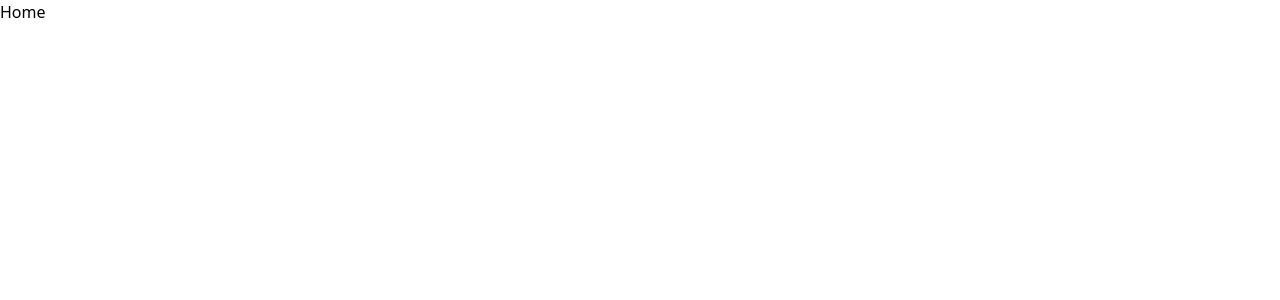
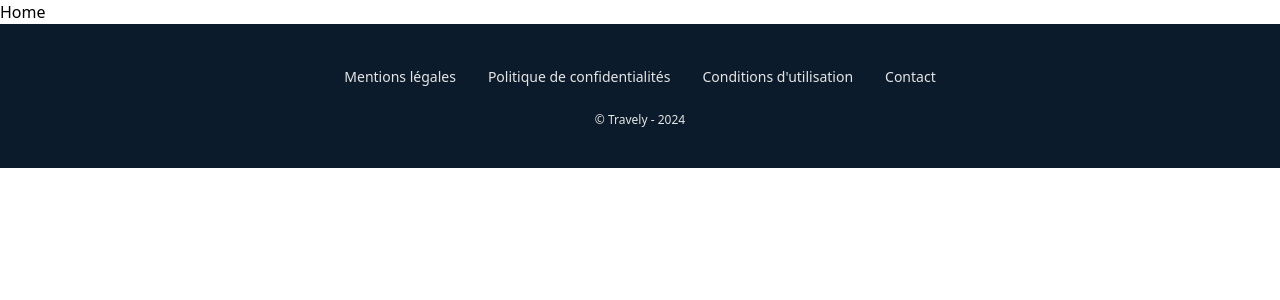
Before and after one commit to NassCT/travly, a React (Vite) app: page /Footer in a window 1280 px wide. Before the commit this address had no page. Shown: the top 300 px of the page. Built offline with nearby package versions, Linux system fonts and the light colour scheme.

Commit message:
Footer v1

```diff
--- a/src/App.jsx
+++ b/src/App.jsx
@@ -1,5 +1,6 @@
 import { BrowserRouter as Router, Routes, Route, Link } from 'react-router-dom';
 import NavBar from './components/NavBar';
+import Footer from './components/Footer';
 
 function App() {
   return (
@@ -9,6 +10,7 @@ function App() {
         <Routes>
           <Route path="/" element={<> </>} />
           <Route path="/NavBar" element={<NavBar />} />
+          <Route path="/Footer" element={<Footer />} />
         </Routes>
       </div>
     </Router>
--- /dev/null
+++ b/src/components/Footer.jsx
@@ -0,0 +1,37 @@
+import React from 'react';
+// import { useNavigate } from 'react-router-dom';
+import { Link } from 'react-router-dom';
+
+function Footer() {
+  return (
+    <footer className='bg-colorB text-colorW py-10 text-center'>
+      <div>
+        <Link
+        to="/mentions-legales"
+        className='text-sm mx-4 hover:underline'>
+          Mentions légales
+        </Link>
+        <Link
+        to="/mentions-legales"
+        className='text-sm mx-4 hover:underline'>
+          Politique de confidentialités
+        </Link>
+        <Link
+        to="/mentions-legales"
+        className='text-sm mx-4 hover:underline'>
+          Conditions d'utilisation
+        </Link>
+        <Link
+        to="/mentions-legales"
+        className='text-sm mx-4 hover:underline'>
+          Contact
+        </Link>
+      </div>
+      <div className='text-xs mt-6'>
+        © Travely - 2024
+      </div>
+    </footer>
+  )
+}
+
+export default Footer;
```
